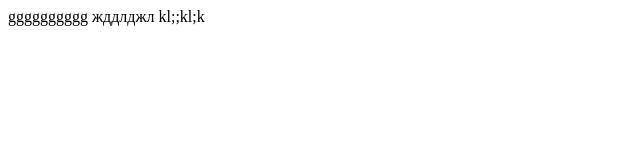
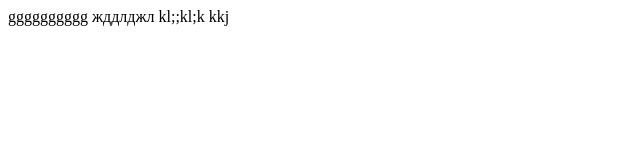
Before and after one commit to nastya-dmd/task-test, a plain HTML site: page index.html in a window 1280 px wide. Shown: the full height of the page, 0-640 px from the left. Drawn offline with Linux system fonts and the light colour scheme.

Commit message:
init: start cssBayan-task( date)

```diff
--- a/index.html
+++ b/index.html
@@ -10,5 +10,6 @@
     gggggggggg
     жддлджл
     kl;;kl;k
+    kkj
 </body>
 </html>
```
